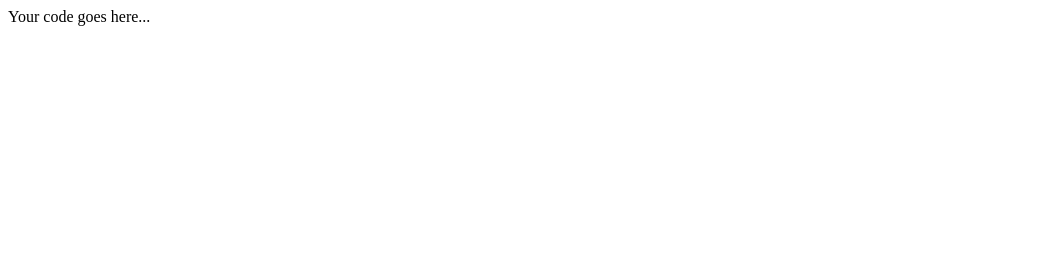
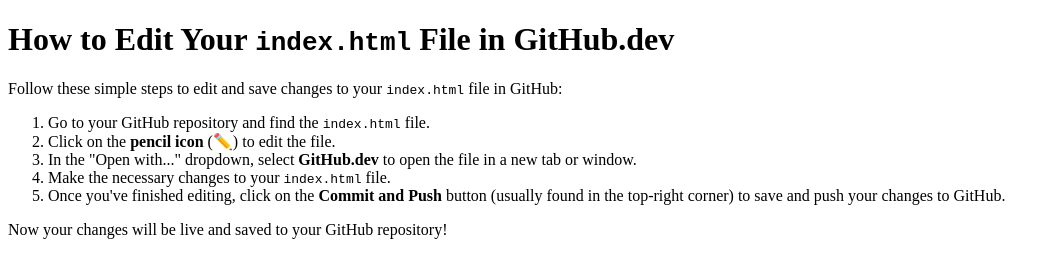
Before and after one commit to cs-plus-plus/Web-Design, a plain HTML site: page index.html in a window 1280 px wide. Shown: the whole page, without its empty margins (0-1056 px from the left). Drawn offline with Linux system fonts and the light colour scheme.

Commit message:
Update index.html

```diff
--- a/index.html
+++ b/index.html
@@ -2,10 +2,20 @@
 <html lang="en">
 <head>
     <meta charset="UTF-8">
-    <title>Your Project Title</title>
-    <link rel="stylesheet" href="styles.css">
+    <title>Edit Your index.html on GitHub</title>
 </head>
 <body>
-Your code goes here...
+    <h1>How to Edit Your <code>index.html</code> File in GitHub.dev</h1>
+    <p>Follow these simple steps to edit and save changes to your <code>index.html</code> file in GitHub:</p>
+
+    <ol>
+        <li>Go to your GitHub repository and find the <code>index.html</code> file.</li>
+        <li>Click on the <strong>pencil icon</strong> (✏️) to edit the file.</li>
+        <li>In the "Open with..." dropdown, select <strong>GitHub.dev</strong> to open the file in a new tab or window.</li>
+        <li>Make the necessary changes to your <code>index.html</code> file.</li>
+        <li>Once you've finished editing, click on the <strong>Commit and Push</strong> button (usually found in the top-right corner) to save and push your changes to GitHub.</li>
+    </ol>
+
+    <p>Now your changes will be live and saved to your GitHub repository!</p>
 </body>
 </html>
```
